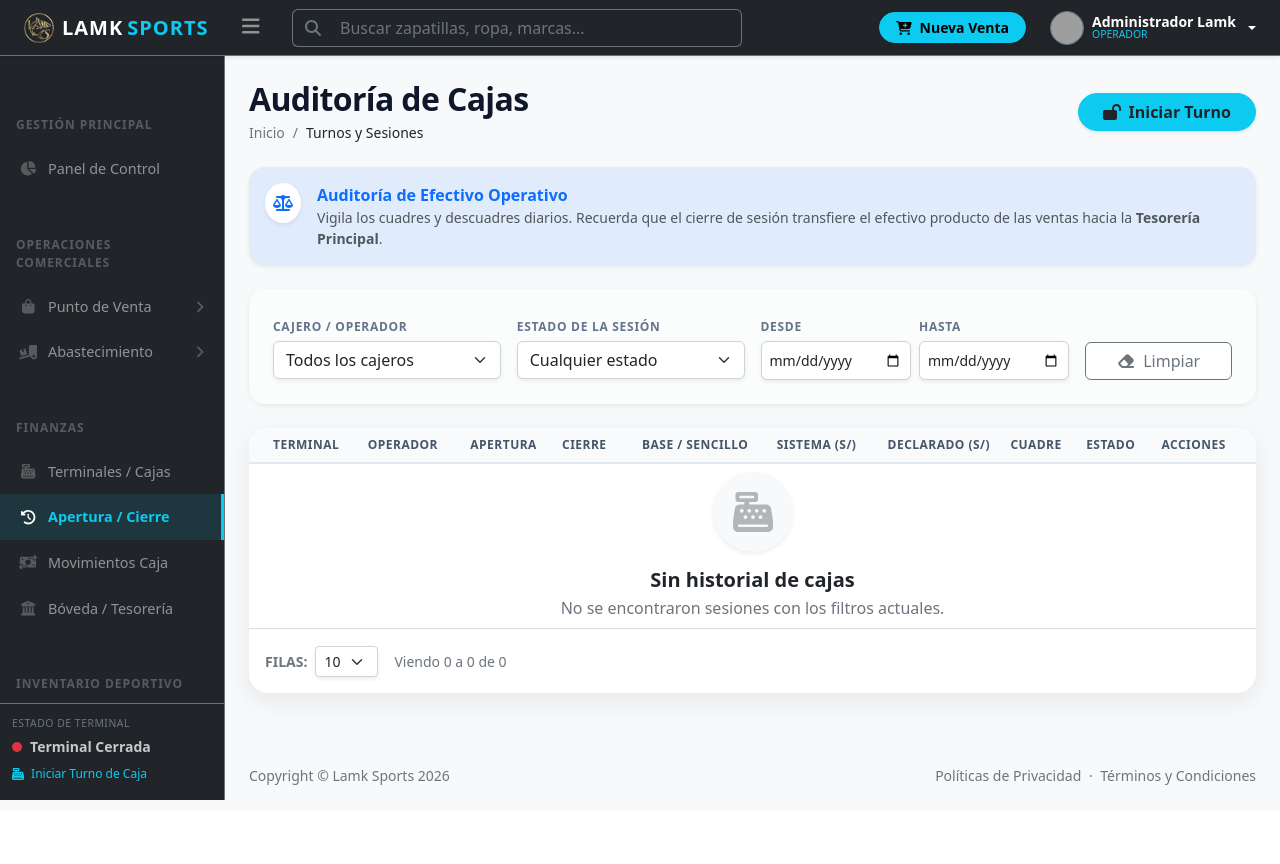
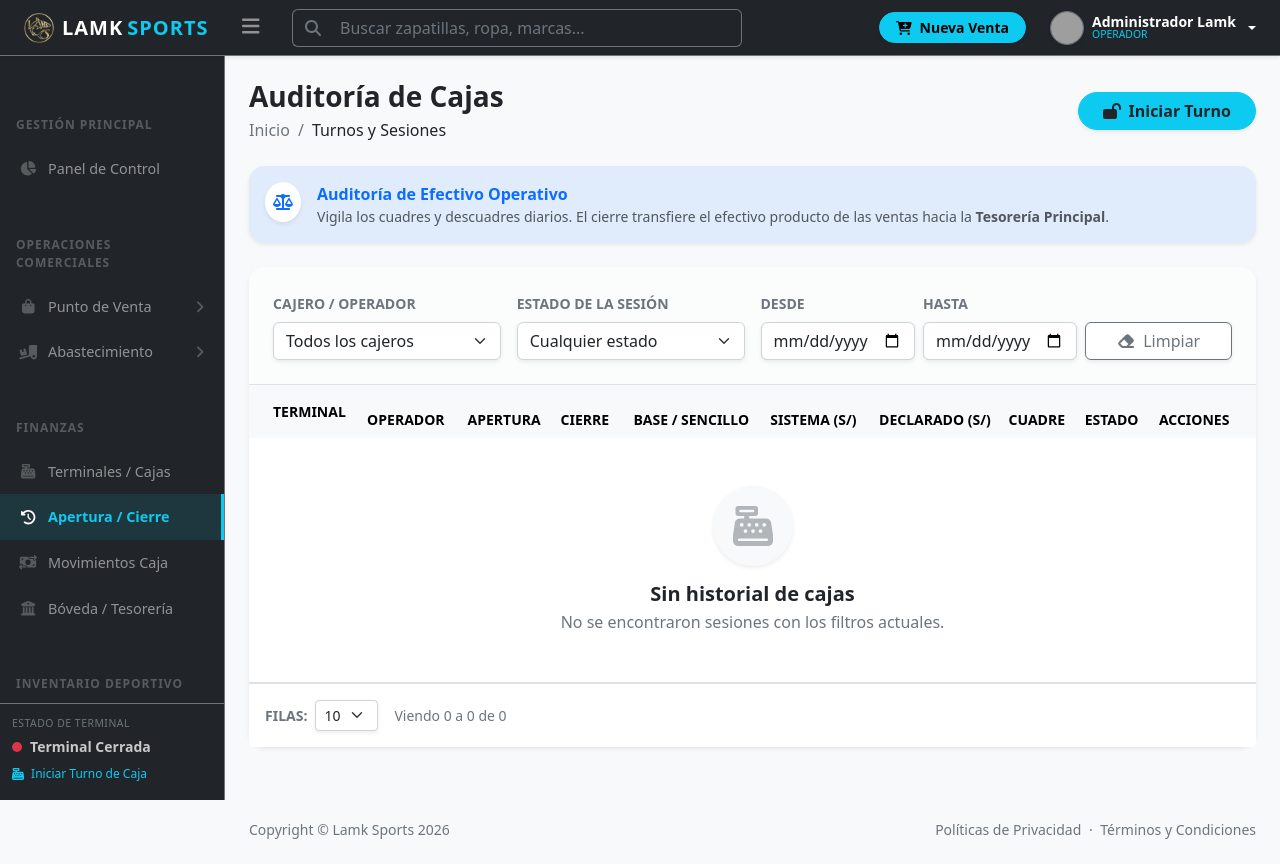
Before and after one commit to Lamk-S/lamk-shop, a Laravel app: page /sesiones-caja in a window 1280 px wide. Before the commit the page ends 800 px from the top, so only its background shows below. Run offline with Laravel 12, Linux system fonts and the light colour scheme; a user stored in the database is signed in; data comes from the database, SQL or seed files in the repository; data that the repository does not hold is empty; parts of the project's set-up code (start-up, migrations or seed data) failed here and were passed over; some libraries are stand-ins or nearby versions; grey boxes are pictures that could not be loaded.

```diff
--- a/resources/views/movimiento_caja/index.blade.php
+++ b/resources/views/movimiento_caja/index.blade.php
@@ -156,7 +156,7 @@
                         Viendo <strong>{{ $movimientos->firstItem() ?? 0 }}</strong> a <strong>{{ $movimientos->lastItem() ?? 0 }}</strong> de <strong>{{ $movimientos->total() }}</strong>
                     </span>
                 </div>
-                <div>
+                <div class="pagination-custom">
                     {{ $movimientos->links('pagination::bootstrap-5') }}
                 </div>
             </div>
--- a/resources/views/sesion_caja/index.blade.php
+++ b/resources/views/sesion_caja/index.blade.php
@@ -1,29 +1,11 @@
 @extends('layouts.app')
 @section('title', 'Auditoría de Cajas')
 
-@push('css')
-<style>
-    .page-title { font-weight: 800; letter-spacing: -.02em; color: #0f172a; }
-    .fs-7 { font-size: 0.875rem; }
-    .table-soft thead th { background: #f8fafc; color: #475569; font-weight: 700; text-transform: uppercase; font-size: .75rem; letter-spacing: .04em; white-space: nowrap; border-bottom: 2px solid #e2e8f0; }
-    .table-soft td { vertical-align: middle; color: #334155; }
-    .card-soft { border: 0; border-radius: 1.25rem; box-shadow: 0 .5rem 1.5rem rgba(15, 23, 42, .08); overflow: hidden; }
-    .soft-header { background: linear-gradient(135deg, #ffffff 0%, #f8fafc 100%); border-bottom: 1px solid rgba(148, 163, 184, .14); }
-    .empty-state { padding: 3rem 1rem; }
-    .filters-row .form-label { font-size: .75rem; font-weight: 700; text-transform: uppercase; letter-spacing: .06em; color: #64748b; margin-bottom: 0.3rem; }
-    .pagination-custom nav > div.d-none.d-sm-flex > div:first-child { display: none !important; }
-    .pagination-custom nav > div.d-flex.justify-content-between.d-sm-none { display: none !important; }
-    .pagination-custom .pagination { margin-bottom: 0; gap: .25rem; }
-    .pagination-custom .page-link { border-radius: .5rem; padding: .45rem .75rem; font-size: .875rem; border: 1px solid #e2e8f0; color: #475569; }
-    .pagination-custom .page-item.active .page-link { background-color: #0d6efd; border-color: #0d6efd; color: #fff; font-weight: 600; }
-</style>
-@endpush
-
 @section('content')
-<div class="container-fluid px-4 py-4">
+<div class="container-fluid px-3 px-md-4 py-4">
     <div class="d-flex flex-column flex-md-row justify-content-between align-items-md-center mb-4 gap-3">
         <div>
-            <h2 class="page-title mb-0">Auditoría de Cajas</h2>
+            <h2 class="fw-bolder text-dark mb-0 fs-3">Auditoría de Cajas</h2>
             <ol class="breadcrumb mb-0 mt-1 fs-7">
                 <li class="breadcrumb-item"><a href="{{ route('panel') }}" class="text-decoration-none text-muted">Inicio</a></li>
                 <li class="breadcrumb-item active fw-medium text-dark">Turnos y Sesiones</li>
@@ -46,16 +28,16 @@
         <div>
             <div class="fw-bold text-primary">Auditoría de Efectivo Operativo</div>
             <div class="small text-dark text-opacity-75">
-                Vigila los cuadres y descuadres diarios. Recuerda que el cierre de sesión transfiere el efectivo producto de las ventas hacia la <strong>Tesorería Principal</strong>.
+                Vigila los cuadres y descuadres diarios. El cierre transfiere el efectivo producto de las ventas hacia la <strong>Tesorería Principal</strong>.
             </div>
         </div>
     </div>
 
     <div class="card border-0 shadow-sm rounded-4 mb-4">
-        <div class="card-body p-4 bg-light bg-opacity-50">
-            <form method="GET" action="{{ route('sesiones-caja.index') }}" id="filtro-sesiones-form" class="row g-3 filters-row">
+        <div class="card-body p-4 bg-light bg-opacity-50 border-bottom">
+            <form method="GET" action="{{ route('sesiones-caja.index') }}" id="filtro-sesiones-form" class="row g-3">
                 <div class="col-lg-3 col-md-6">
-                    <label class="form-label">Cajero / Operador</label>
+                    <label class="form-label text-muted small fw-bold text-uppercase">Cajero / Operador</label>
                     <select name="user_id" class="form-select shadow-sm">
                         <option value="">Todos los cajeros</option>
                         @foreach ($cajeros as $cajero)
@@ -67,7 +49,7 @@
                 </div>
 
                 <div class="col-lg-3 col-md-6">
-                    <label class="form-label">Estado de la Sesión</label>
+                    <label class="form-label text-muted small fw-bold text-uppercase">Estado de la Sesión</label>
                     <select name="estado_sesion" class="form-select shadow-sm">
                         <option value="">Cualquier estado</option>
                         <option value="ABIERTA" @selected(request('estado_sesion') === 'ABIERTA')>En Curso (Abierta)</option>
@@ -79,41 +61,39 @@
                 <div class="col-lg-4 col-md-8">
                     <div class="d-flex gap-2">
                         <div class="w-50">
-                            <label class="form-label">Desde</label>
-                            <input type="date" name="fecha_desde" class="form-control shadow-sm fs-7 p-2" value="{{ request('fecha_desde') }}">
+                            <label class="form-label text-muted small fw-bold text-uppercase">Desde</label>
+                            <input type="date" name="fecha_desde" class="form-control shadow-sm fs-7" value="{{ request('fecha_desde') }}">
                         </div>
                         <div class="w-50">
-                            <label class="form-label">Hasta</label>
-                            <input type="date" name="fecha_hasta" class="form-control shadow-sm fs-7 p-2" value="{{ request('fecha_hasta') }}">
+                            <label class="form-label text-muted small fw-bold text-uppercase">Hasta</label>
+                            <input type="date" name="fecha_hasta" class="form-control shadow-sm fs-7" value="{{ request('fecha_hasta') }}">
                         </div>
                     </div>
                 </div>
 
                 <div class="col-lg-2 col-md-4 d-flex justify-content-end align-items-end">
-                    <a href="{{ route('sesiones-caja.index') }}" class="btn btn-outline-secondary w-100 fw-medium bg-white" title="Limpiar filtros">
+                    <a href="{{ route('sesiones-caja.index') }}" class="btn btn-outline-secondary w-100 fw-medium bg-white shadow-sm" title="Limpiar filtros">
                         <i class="fas fa-eraser me-2"></i>Limpiar
                     </a>
                 </div>
             </form>
         </div>
-    </div>
 
-    <div class="card card-soft mb-4">
         <div class="card-body p-0">
-            <div class="table-responsive bg-white border-0">
-                <table class="table table-hover table-soft mb-0">
-                    <thead>
+            <div class="table-responsive bg-white">
+                <table class="table table-hover align-middle mb-0">
+                    <thead class="table-light text-secondary text-uppercase small fw-bold">
                         <tr>
-                            <th class="ps-4">Terminal</th>
-                            <th>Operador</th>
-                            <th class="text-center">Apertura</th>
-                            <th class="text-center">Cierre</th>
-                            <th class="text-end">Base / Sencillo</th>
-                            <th class="text-end" title="Saldo que el sistema calculó">Sistema (S/)</th>
-                            <th class="text-end" title="Saldo que el cajero contó y declaró">Declarado (S/)</th>
-                            <th class="text-center">Cuadre</th>
-                            <th class="text-center">Estado</th>
-                            <th class="text-center pe-4">Acciones</th>
+                            <th class="ps-4 py-3 border-bottom-0">Terminal</th>
+                            <th class="border-bottom-0">Operador</th>
+                            <th class="text-center border-bottom-0">Apertura</th>
+                            <th class="text-center border-bottom-0">Cierre</th>
+                            <th class="text-end border-bottom-0">Base / Sencillo</th>
+                            <th class="text-end border-bottom-0" title="Saldo que el sistema calculó">Sistema (S/)</th>
+                            <th class="text-end border-bottom-0" title="Saldo que el cajero contó y declaró">Declarado (S/)</th>
+                            <th class="text-center border-bottom-0">Cuadre</th>
+                            <th class="text-center border-bottom-0">Estado</th>
+                            <th class="text-center pe-4 border-bottom-0">Acciones</th>
                         </tr>
                     </thead>
                     <tbody>
@@ -123,7 +103,7 @@
                                 $diferencia = (float) ($item->diferencia ?? 0);
                             @endphp
                             <tr>
-                                <td class="ps-4">
+                                <td class="ps-4 py-3">
                                     <div class="fw-bold text-dark">{{ $item->caja?->nombre ?? 'N/A' }}</div>
                                     <div class="small text-muted font-monospace">Sesión #{{ str_pad($item->id, 5, '0', STR_PAD_LEFT) }}</div>
                                 </td>
@@ -166,29 +146,28 @@
                                 <td class="text-center">
                                     @if($esAbierta)
                                         <span class="badge bg-success text-white px-3 py-1 rounded-pill shadow-sm"><i class="fas fa-circle ms-n1 me-1" style="font-size: 0.5rem; vertical-align: middle;"></i>Abierta</span>
-                                    @elseif($item->estado_sesion === 'CERRADA')
+                                    @elseif($item->estado_sesion->value === 'CERRADA')
                                         <span class="badge bg-secondary bg-opacity-10 text-secondary border border-secondary border-opacity-25 px-3 py-1 rounded-pill">Cerrada</span>
                                     @else
                                         <span class="badge bg-danger bg-opacity-10 text-danger border border-danger border-opacity-25 px-3 py-1 rounded-pill">Anulada</span>
                                     @endif
                                 </td>
                                 <td class="text-center pe-4">
-                                    <div class="btn-group shadow-sm" role="group">
+                                    <div class="btn-group shadow-sm rounded-2" role="group">
                                         <a href="{{ route('sesiones-caja.show', $item) }}" class="btn btn-sm btn-light border text-primary" data-bs-toggle="tooltip" title="Ver auditoría de caja">
                                             <i class="fas fa-file-invoice-dollar"></i>
                                         </a>
-
                                         @can('cerrar_caja')
                                             @if($esAbierta)
                                                 <button type="button"
-                                                        class="btn btn-sm btn-dark shadow-sm"
+                                                        class="btn btn-sm btn-dark"
                                                         data-bs-toggle="modal"
                                                         data-bs-target="#modalCierreCaja"
                                                         data-id="{{ $item->id }}"
                                                         data-caja="{{ $item->caja?->nombre }}"
                                                         data-cajero="{{ explode(' ', $item->user?->name ?? '')[0] }}"
                                                         title="Realizar corte/cierre">
-                                                    <i class="fas fa-lock"></i> Cierre
+                                                    <i class="fas fa-lock"></i>
                                                 </button>
                                             @else
                                                 <span class="btn btn-sm btn-light border text-muted disabled"><i class="fas fa-lock"></i></span>
@@ -199,7 +178,7 @@
                             </tr>
                         @empty
                             <tr>
-                                <td colspan="10" class="empty-state">
+                                <td colspan="10" class="py-5">
                                     <div class="d-flex flex-column align-items-center justify-content-center text-center">
                                         <div class="bg-light rounded-circle d-flex align-items-center justify-content-center shadow-sm mb-3" style="width: 80px; height: 80px;">
                                             <i class="fas fa-cash-register text-muted fs-1 opacity-50"></i>
@@ -213,8 +192,9 @@
                     </tbody>
                 </table>
             </div>
+        </div>
 
-            <div class="card-footer bg-white border-top border-light p-3 d-flex flex-column flex-md-row justify-content-between align-items-md-center gap-3">
+        <div class="card-footer bg-white border-top p-3 d-flex flex-column flex-md-row justify-content-between align-items-md-center gap-3">
             <form method="GET" action="{{ route('sesiones-caja.index') }}" id="pagination-form" class="d-flex align-items-center gap-2">
                 @foreach(request()->except('per_page', 'page') as $key => $value)
                     <input type="hidden" name="{{ $key }}" value="{{ $value }}">
@@ -229,42 +209,44 @@
                     Viendo {{ $sesiones->firstItem() ?? 0 }} a {{ $sesiones->lastItem() ?? 0 }} de {{ $sesiones->total() }}
                 </span>
             </form>
-                <div class="pagination-custom">
+            <div>
                 {{ $sesiones->links('pagination::bootstrap-5') }}
             </div>
         </div>
     </div>
 </div>
-</div>
 
+<!-- Modal Unificado de Cierre -->
 <div class="modal fade" id="modalCierreCaja" tabindex="-1" aria-hidden="true">
     <div class="modal-dialog modal-dialog-centered">
-        <div class="modal-content border-0 shadow rounded-3">
-            <div class="modal-header bg-light border-bottom-0 pb-0">
+        <div class="modal-content border-0 shadow-lg rounded-4">
+            <div class="modal-header bg-light border-bottom-0 pb-0 rounded-top-4">
                 <button type="button" class="btn-close" data-bs-dismiss="modal" aria-label="Close"></button>
             </div>
             <form id="formCierreCaja" action="" method="post">
                 @method('DELETE')
                 @csrf
                 <div class="modal-body p-4 text-center">
-                    <i class="fas fa-lock fa-3x text-secondary mb-3"></i>
+                    <div class="bg-secondary bg-opacity-10 text-secondary rounded-circle d-inline-flex align-items-center justify-content-center mb-3" style="width: 80px; height: 80px;">
+                        <i class="fas fa-lock fa-3x"></i>
+                    </div>
                     <h4 class="fw-bold text-dark">Corte de Caja Diario</h4>
                     <p class="text-muted mb-4 small">
-                        Vas a finalizar el turno de <strong id="modalCajaNombre"></strong> operada por <strong id="modalCajeroNombre"></strong>.
+                        Vas a finalizar el turno de <strong id="modalCajaNombre" class="text-dark"></strong> operada por <strong id="modalCajeroNombre" class="text-dark"></strong>.
                     </p>
 
-                    <div class="bg-light p-3 rounded-3 border text-start">
+                    <div class="bg-light p-3 rounded-4 border text-start">
                         <label for="saldo_final_declarado" class="form-label fw-bold text-dark text-uppercase fs-7">Efectivo total en gaveta</label>
-                        <div class="input-group input-group-lg">
-                            <span class="input-group-text bg-white border-end-0 fw-bold">S/</span>
+                        <div class="input-group input-group-lg shadow-sm">
+                            <span class="input-group-text bg-white border-end-0 fw-bold text-muted">S/</span>
                             <input type="number" step="0.01" min="0" required name="saldo_final_declarado" id="saldo_final_declarado" class="form-control border-start-0 fw-bold font-monospace" placeholder="0.00">
                         </div>
-                        <div class="form-text"><i class="fas fa-info-circle me-1"></i>Suma el fondo fijo más las ventas en efectivo cobradas.</div>
+                        <div class="form-text mt-2"><i class="fas fa-info-circle me-1"></i>Suma el fondo fijo más las ventas en efectivo cobradas.</div>
                     </div>
                 </div>
-                <div class="modal-footer bg-light border-top-0 justify-content-center">
-                    <button type="button" class="btn btn-outline-secondary px-4" data-bs-dismiss="modal">Cancelar</button>
-                    <button type="submit" class="btn btn-dark px-4"><i class="fas fa-check-circle me-2"></i>Ejecutar Cierre</button>
+                <div class="modal-footer bg-light border-top-0 justify-content-center rounded-bottom-4">
+                    <button type="button" class="btn btn-outline-secondary px-4 rounded-pill fw-medium shadow-sm" data-bs-dismiss="modal">Cancelar</button>
+                    <button type="submit" class="btn btn-dark px-4 rounded-pill fw-medium shadow-sm"><i class="fas fa-check-circle me-2"></i>Ejecutar Cierre</button>
                 </div>
             </form>
         </div>
@@ -299,8 +281,8 @@
                 const id = button.getAttribute('data-id');
                 const caja = button.getAttribute('data-caja');
                 const cajero = button.getAttribute('data-cajero');
-                const form = document.getElementById('formCierreCaja');
-                form.action = `/sesiones-caja/${id}`;
+
+                document.getElementById('formCierreCaja').action = `/sesiones-caja/${id}`;
                 document.getElementById('modalCajaNombre').textContent = caja;
                 document.getElementById('modalCajeroNombre').textContent = cajero;
                 document.getElementById('saldo_final_declarado').value = '';
--- a/resources/views/tesoreria/index.blade.php
+++ b/resources/views/tesoreria/index.blade.php
@@ -12,7 +12,7 @@
         </ol>
     </div>
 
-    <!-- Panel de Indicadores (KPIs ERP Style) -->
+    <!-- Panel de Indicadores -->
     <div class="row g-3 mb-4">
         <!-- Caja Fuerte / Efectivo -->
         <div class="col-lg-4 col-md-6">
@@ -199,7 +199,7 @@
                         Viendo <strong>{{ $movimientos->firstItem() ?? 0 }}</strong> a <strong>{{ $movimientos->lastItem() ?? 0 }}</strong> de <strong>{{ $movimientos->total() }}</strong>
                     </span>
                 </div>
-                <div>
+                <div class="pagination-custom">
                     {{ $movimientos->links('pagination::bootstrap-5') }}
                 </div>
             </div>
```
Also changed, not shown: resources/views/sesion_caja/create.blade.php (+4 -11 lines), resources/views/sesion_caja/show.blade.php (+75 -83 lines). Lines whose indentation alone changed are shown as unchanged.
